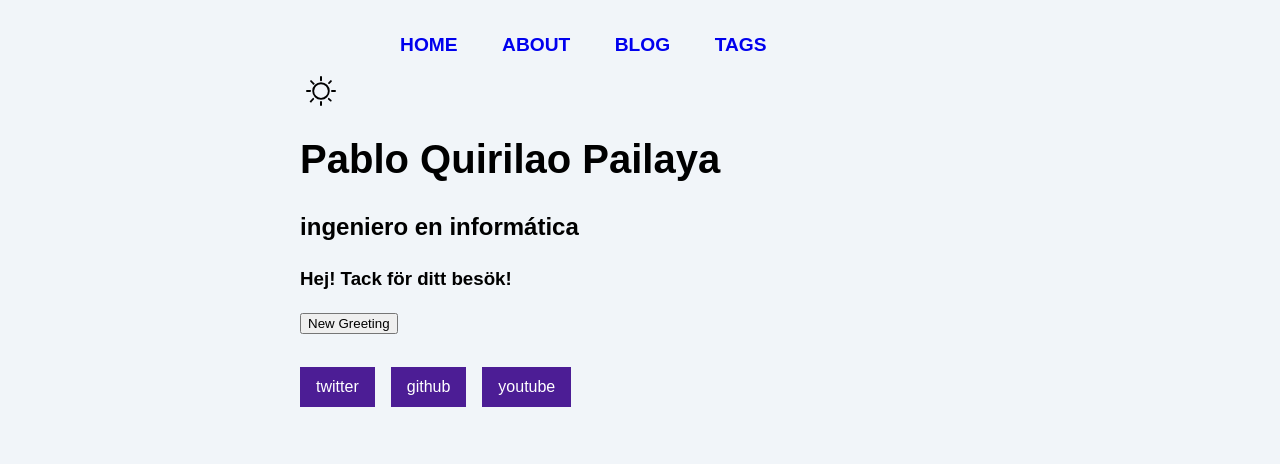
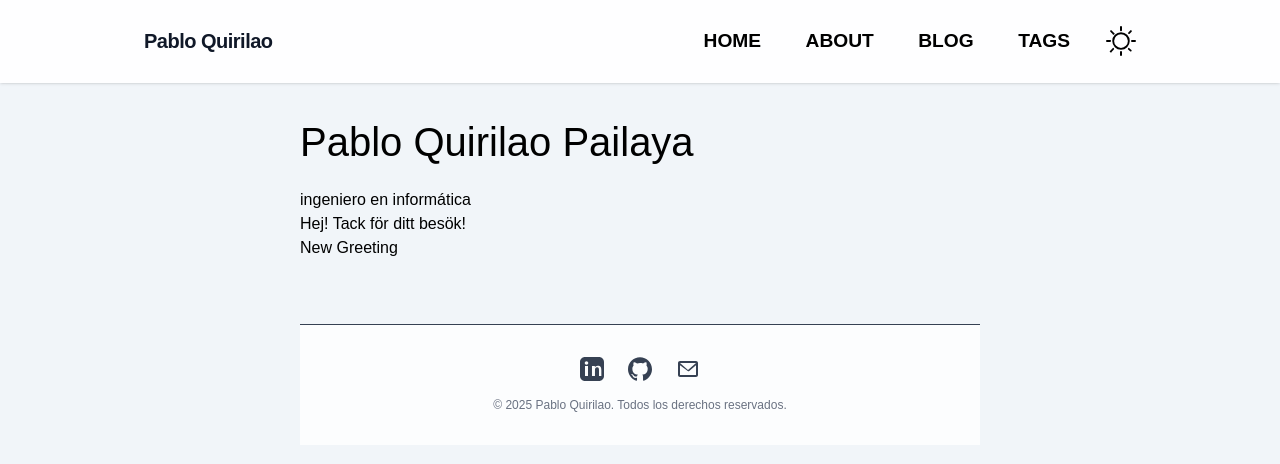
Before and after one commit to NotRealPablo/Tutorial-Astro, an Astro site: page / in a window 1280 px wide. Built offline with nearby package versions, Linux system fonts and the light colour scheme; Astro itself is replaced by a stand-in of ours.

Commit message:
Aplicando mejoras

```diff
--- a/astro.config.mjs
+++ b/astro.config.mjs
@@ -3,8 +3,14 @@ import { defineConfig } from 'astro/config';
 
 import preact from "@astrojs/preact";
 
+import tailwindcss from "@tailwindcss/vite";
+
 // https://astro.build/config
 export default defineConfig({
   site: "https://pqp.netlify.app/",
-  integrations: [preact()]
+  integrations: [preact()],
+
+  vite: {
+    plugins: [tailwindcss()]
+  }
 });
--- a/src/components/Footer.astro
+++ b/src/components/Footer.astro
@@ -1,18 +1,52 @@
 ---
-const platform = "github";
-const username = "NotRealPablo";
-import Social from './Social.astro';
+const linkedin = "https://www.linkedin.com/in/tu-usuario/";
+const github = "https://github.com/tu-usuario";
+const email = "mailto:tu@email.com";
 ---
-<style>
-  footer {
-    display: flex;
-    gap: 1rem;
-    margin-top: 2rem;
-  }
-</style>
 
-<footer>
-  <Social platform="twitter" username="astrodotbuild" />
-  <Social platform="github" username="withastro" />
-  <Social platform="youtube" username="astrodotbuild" />
+<footer
+  class="mt-16 py-8 border-t flex flex-col items-center gap-4 text-gray-700 bg-white/80"
+>
+  <div class="flex gap-6">
+    <a
+      href={linkedin}
+      target="_blank"
+      rel="noopener"
+      aria-label="LinkedIn"
+      class="hover:text-blue-700 transition-colors"
+    >
+      <svg viewBox="0 0 24 24" class="w-6 h-6 fill-current"
+        ><path
+          d="M19 0h-14c-2.761 0-5 2.239-5 5v14c0 2.761 2.239 5 5 5h14c2.761 0 5-2.239 5-5v-14c0-2.761-2.239-5-5-5zm-11 19h-3v-10h3v10zm-1.5-11.271c-.966 0-1.75-.804-1.75-1.729s.784-1.729 1.75-1.729c.967 0 1.75.804 1.75 1.729s-.783 1.729-1.75 1.729zm15.5 11.271h-3v-5.604c0-1.338-.027-3.065-1.868-3.065-1.87 0-2.156 1.459-2.156 2.968v5.701h-3v-10h2.885v1.367h.041c.402-.762 1.384-1.566 2.848-1.566 3.045 0 3.607 2.006 3.607 4.617v5.582z"
+        ></path></svg
+      >
+    </a>
+    <a
+      href={github}
+      target="_blank"
+      rel="noopener"
+      aria-label="GitHub"
+      class="hover:text-gray-900 transition-colors"
+    >
+      <svg viewBox="0 0 24 24" class="w-6 h-6 fill-current"
+        ><path
+          d="M12 .297c-6.63 0-12 5.373-12 12 0 5.303 3.438 9.8 8.205 11.385.6.113.82-.258.82-.577v-2.234c-3.338.726-4.033-1.415-4.033-1.415-.546-1.385-1.333-1.754-1.333-1.754-1.087-.744.083-.729.083-.729 1.205.084 1.84 1.236 1.84 1.236 1.07 1.834 2.809 1.304 3.495.997.108-.775.419-1.305.762-1.605-2.665-.305-5.466-1.334-5.466-5.931 0-1.312.469-2.381 1.236-3.221-.123-.303-.535-1.523.117-3.176 0 0 1.008-.322 3.301 1.23a11.5 11.5 0 013.003-.404c1.018.005 2.045.138 3.003.404 2.292-1.552 3.297-1.23 3.297-1.23.653 1.653.241 2.873.119 3.176.77.84 1.235 1.909 1.235 3.221 0 4.609-2.803 5.624-5.475 5.921.43.372.823 1.102.823 2.222v3.293c0 .322.218.694.825.576C20.565 22.092 24 17.592 24 12.297c0-6.627-5.373-12-12-12"
+        ></path></svg
+      >
+    </a>
+    <a
+      href={email}
+      aria-label="Email"
+      class="hover:text-red-600 transition-colors"
+    >
+      <svg viewBox="0 0 24 24" class="w-6 h-6 fill-current">
+        <path
+          d="M4 4h16c1.1 0 2 .9 2 2v12c0 1.1-.9 2-2 2H4c-1.1 0-2-.9-2-2V6c0-1.1.9-2 2-2zm0 2v.01L12 13 20 6.01V6H4zm16 2.24l-6.76 5.67a1 1 0 01-1.48 0L4 8.24V18h16V8.24z"
+        ></path>
+      </svg>
+    </a>
+  </div>
+  <div class="text-xs text-gray-500">
+    © 2025 Pablo Quirilao. Todos los derechos reservados.
+  </div>
 </footer>
--- a/src/components/Header.astro
+++ b/src/components/Header.astro
@@ -3,10 +3,16 @@ import Hamburger from './Hamburger.astro';
 import Navigation from './Navigation.astro';
 import ThemeIcon from './ThemeIcon.astro';
 ---
-<header>
-  <nav>
-    <Hamburger />
-    <Navigation />
-    <ThemeIcon />
+
+<header class="fixed top-0 left-0 w-full bg-white/90 shadow z-50 backdrop-blur-sm ">
+  <nav class="max-w-5xl mx-auto px-4 py-3 flex items-center justify-between ">
+    <div class="flex items-center gap-4">
+      <Hamburger />
+      <a href="/" class="text-xl font-bold tracking-tight text-gray-900 hover:text-blue-600 transition-colors">Pablo Quirilao</a>
+    </div>
+    <div class="flex items-center gap-4">
+      <Navigation />
+      <ThemeIcon />
+    </div>
   </nav>
 </header>
--- a/src/layouts/BaseLayout.astro
+++ b/src/layouts/BaseLayout.astro
@@ -1,9 +1,10 @@
 ---
-import Header from '../components/Header.astro';
-import Footer from '../components/Footer.astro';
-import '../styles/global.css';
+import Header from "../components/Header.astro";
+import Footer from "../components/Footer.astro";
+import "../styles/global.css";
 const { pageTitle } = Astro.props;
 ---
+
 <html lang="en">
   <head>
     <meta charset="utf-8" />
@@ -11,12 +12,13 @@ const { pageTitle } = Astro.props;
     <meta name="viewport" content="width=device-width" />
     <meta name="generator" content={Astro.generator} />
     <title>{pageTitle}</title>
-
   </head>
   <body>
   <Header />
+  <div class="pt-20">
     <h1>{pageTitle}</h1>
     <slot />
+  </div>
   <Footer />
   <script>
     import "../scripts/menu.js";
--- a/src/styles/global.css
+++ b/src/styles/global.css
@@ -1,3 +1,5 @@
+@import "tailwindcss";
+
 html {
   background-color: #f1f5f9;
   font-family: sans-serif;
```
Also changed, not shown: package.json (+6 -1 lines), 1 other file. Lines whose indentation alone changed are shown as unchanged.
